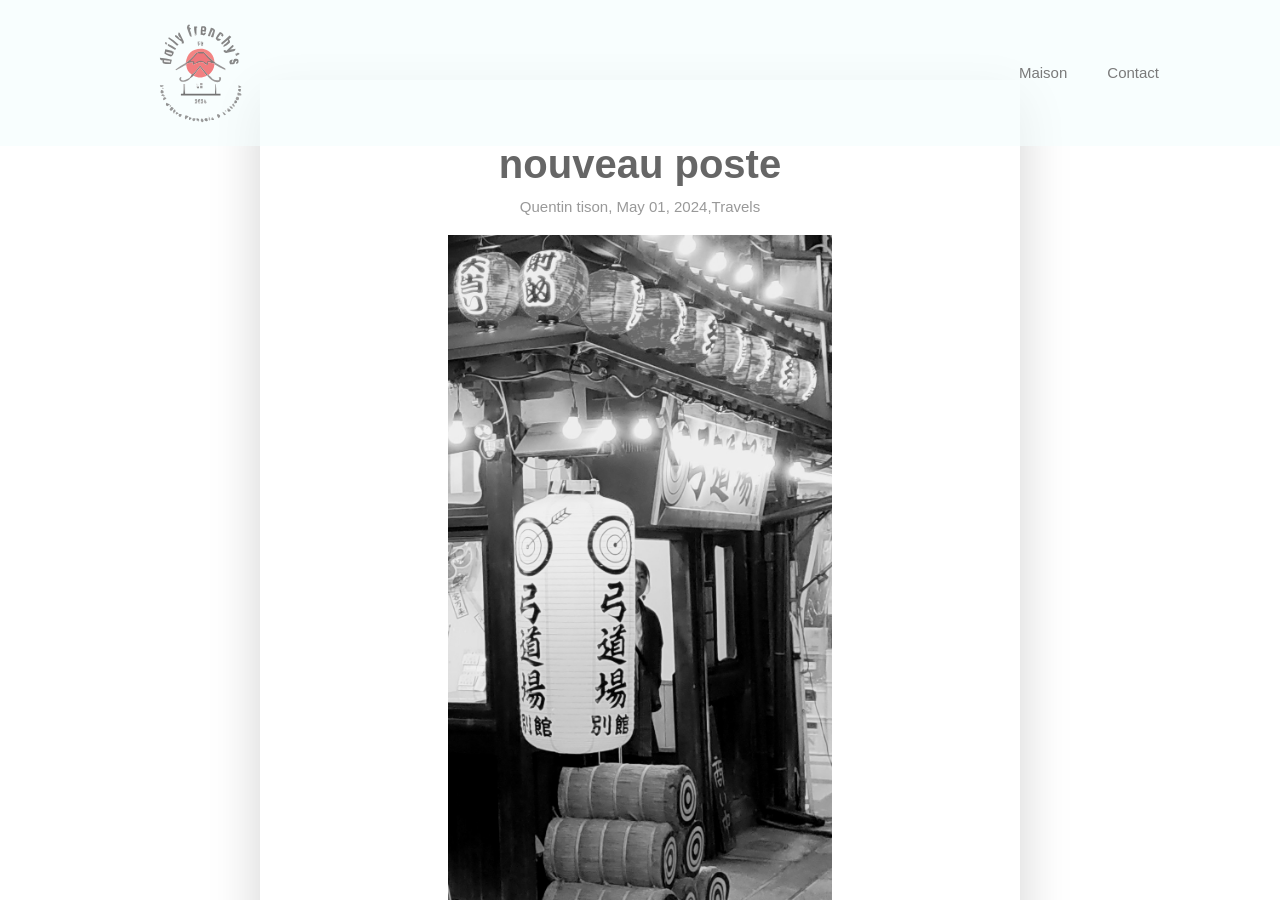
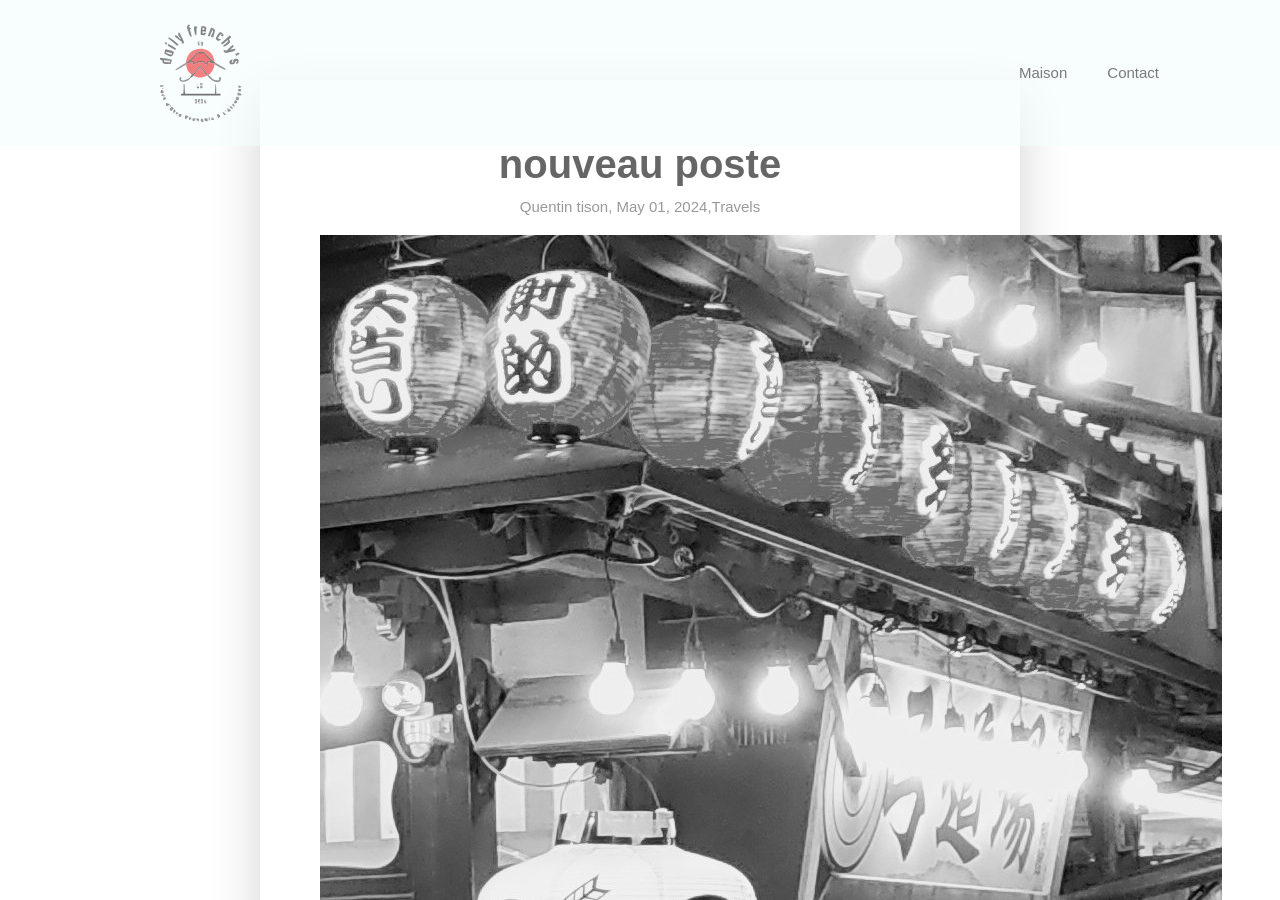
Before and after one commit to dailyfrenchy/news, a Jekyll site: the page built from _posts/2024-05-01-premier-article.md, in a window 1280 px wide and 900 px high. Built offline with Jekyll 4.4.1, drawn with Linux system fonts in a browser that asks for light colours; some web fonts are replaced.

Commit message:
Update post.html

```diff
--- a/_layouts/post.html
+++ b/_layouts/post.html
@@ -29,7 +29,7 @@ layout : default
         {% if page.image %}
           <div class="imageBlock">
             <a class="showImage">
-              <img src="{{ page.image | relative_url }}" class=" img-fluid max-width: 100%;  mb-4" alt="{{ page.title }} ">
+              <img src="{{ page.image | relative_url }}" class=" max-width: 100%;  mb-4" alt="{{ page.title }} ">
                 <div id="mask">
                   <div id="boxes">
                     <div class="inner">
@@ -56,7 +56,7 @@ layout : default
         {% if page.image2 %}
           <div class="imageBlock2">
             <a class="showImage2">
-              <img src="{{ page.image2 | relative_url }}" class=" img-fluid max-width: 100%;  mb-4" alt="{{ page.title }} ">
+              <img src="{{ page.image2 | relative_url }}" class=" max-width: 100%;  mb-4" alt="{{ page.title }} ">
                 <div id="mask2">
                   <div id="boxes2">
                     <div class="inner2">
@@ -78,7 +78,7 @@ layout : default
         {% if page.image3 %}
           <div class="imageBlock3">
             <a class="showImage3">
-              <img src="{{ page.image3 | relative_url }}" class=" img-fluid max-width: 100%;  mb-4" alt="{{ page.title }} ">
+              <img src="{{ page.image3 | relative_url }}" class="max-width: 100%;  mb-4" alt="{{ page.title }} ">
                 <div id="mask3">
                   <div id="boxes3">
                     <div class="inner3">
@@ -100,7 +100,7 @@ layout : default
         {% if page.image4 %}
           <div class="imageBlock4">
             <a class="showImage4">
-              <img src="{{ page.image4 | relative_url }}" class=" img-fluid max-width: 100%;  mb-4" alt="{{ page.title }} ">
+              <img src="{{ page.image4 | relative_url }}" class="max-width: 100%;  mb-4" alt="{{ page.title }} ">
                 <div id="mask4">
                   <div id="boxes4">
                     <div class="inner4">
@@ -122,7 +122,7 @@ layout : default
         {% if page.image5 %}
           <div class="imageBlock5">
             <a class="showImage5">
-              <img src="{{ page.image5 | relative_url }}" class=" img-fluid max-width: 100%;  mb-4" alt="{{ page.title }} ">
+              <img src="{{ page.image5 | relative_url }}" class="Smax-width: 100%;  mb-4" alt="{{ page.title }} ">
                 <div id="mask5">
                   <div id="boxes5">
                     <div class="inner5">
```
